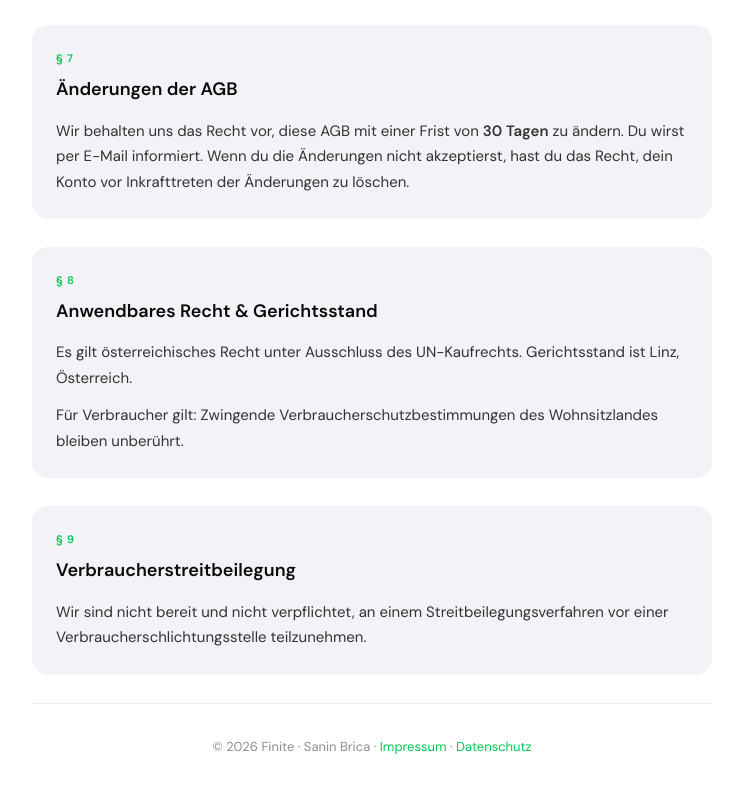
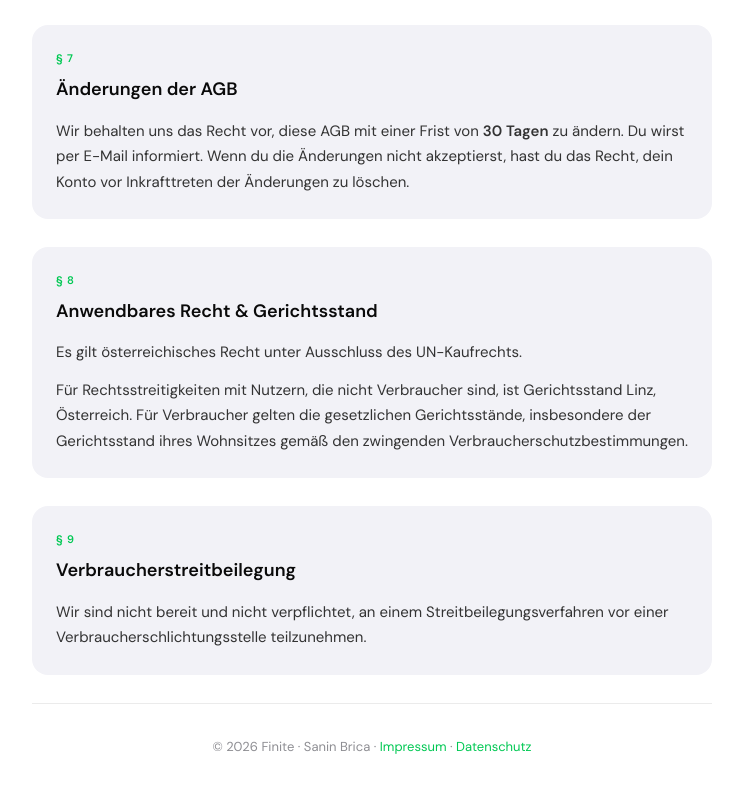
Before and after one commit to saninbrca/screenstake-legal, a plain HTML site: page agb.html in a window 1280 px wide. Shown: the part 2353-3146 px from the top of the page, without its empty margins (268-1011 px from the left). Drawn offline with Linux system fonts and the light colour scheme.

Commit message:
Revise jurisdiction and applicable law statements
Updated legal text regarding applicable law and jurisdiction.

```diff
--- a/agb.html
+++ b/agb.html
@@ -189,8 +189,8 @@
   <div class="section">
     <div class="section-number">§ 8</div>
     <h2>Anwendbares Recht &amp; Gerichtsstand</h2>
-    <p>Es gilt österreichisches Recht unter Ausschluss des UN-Kaufrechts. Gerichtsstand ist Linz, Österreich.</p>
-    <p>Für Verbraucher gilt: Zwingende Verbraucherschutzbestimmungen des Wohnsitzlandes bleiben unberührt.</p>
+    <p>Es gilt österreichisches Recht unter Ausschluss des UN-Kaufrechts.</p>
+    <p>Für Rechtsstreitigkeiten mit Nutzern, die nicht Verbraucher sind, ist Gerichtsstand Linz, Österreich. Für Verbraucher gelten die gesetzlichen Gerichtsstände, insbesondere der Gerichtsstand ihres Wohnsitzes gemäß den zwingenden Verbraucherschutzbestimmungen.</p>
   </div>
 
   <div class="section">
```
